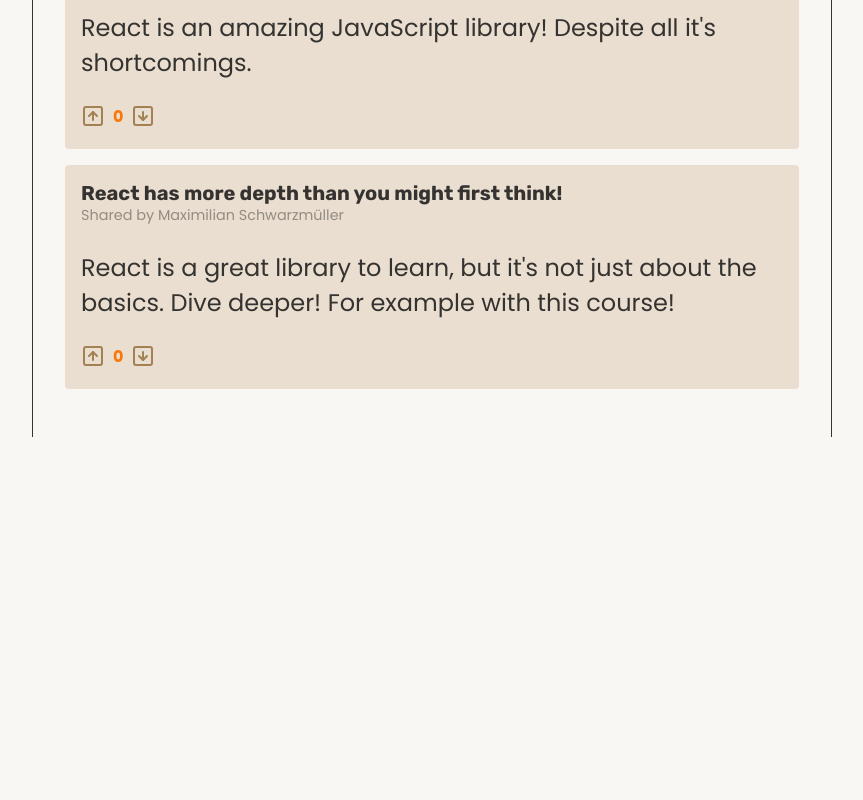
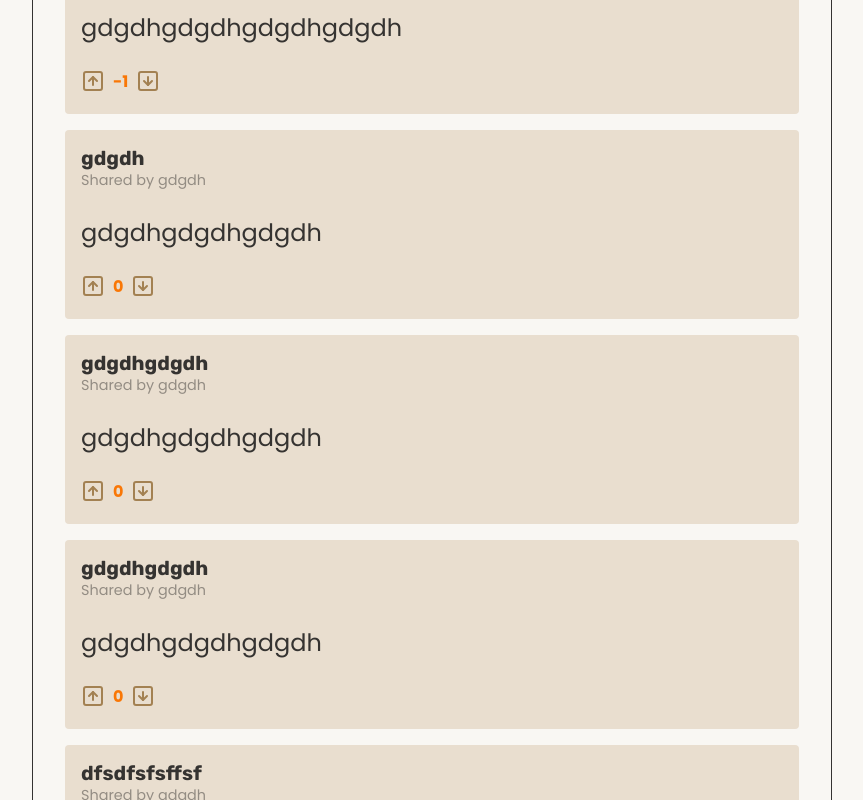
Before and after one commit to sreedhar-eg1/mastering-react-js, a React (Vite) app: page / in a window 1280 px wide. Shown: the part 860-1660 px from the top of the page, without its empty margins (208-1071 px from the left). Before the commit the page ends 1345 px from the top, so only its background shows below. Built offline with nearby package versions, Linux system fonts and the light colour scheme; data requests are answered from the project's data file.

Commit message:
completed advanced form actions

```diff
--- a/backend/db.json
+++ b/backend/db.json
@@ -1,5 +1,40 @@
 {
   "opinions": [
+    {
+      "id": 1743490266868,
+      "votes": -1,
+      "userName": "gdgdh",
+      "title": "gdgdhgdgdh",
+      "body": "gdgdhgdgdhgdgdhgdgdh"
+    },
+    {
+      "id": 1743490236991,
+      "votes": 0,
+      "userName": "gdgdh",
+      "title": "gdgdh",
+      "body": "gdgdhgdgdhgdgdh"
+    },
+    {
+      "id": 1743490229683,
+      "votes": 0,
+      "userName": "gdgdh",
+      "title": "gdgdhgdgdh",
+      "body": "gdgdhgdgdhgdgdh"
+    },
+    {
+      "id": 1743490202472,
+      "votes": 0,
+      "userName": "gdgdh",
+      "title": "gdgdhgdgdh",
+      "body": "gdgdhgdgdhgdgdh"
+    },
+    {
+      "id": 1743489637111,
+      "votes": 0,
+      "userName": "gdgdh",
+      "title": "dfsdfsfsffsf",
+      "body": "dfsdfsfsffsfdfsdfsfsffsf"
+    },
     {
       "id": 1,
       "userName": "Maximilian Schwarzmüller",
--- a/src/components/NewOpinion.jsx
+++ b/src/components/NewOpinion.jsx
@@ -1,27 +1,101 @@
+import { use } from "react";
+import { useActionState } from "react";
+import { OpinionsContext } from "../store/opinions-context";
+import Submit from "./Submit";
+
 export function NewOpinion() {
+  const { addOpinion } = use(OpinionsContext);
+
+  async function shareOpinionAction(prevFormState, formData) {
+    const userName = formData.get("userName");
+    const title = formData.get("title");
+    const body = formData.get("body");
+
+    let errors = [];
+
+    if (title.trim().length < 5) {
+      errors.push("Title must be atleast 5 characters long.");
+    }
+
+    if (body.trim().length < 10 || body.trim().length > 300) {
+      errors.push("Opinion should be between 10 and 300 characters long.");
+    }
+
+    if (!userName.trim()) {
+      errors.push("Please enter your name.");
+    }
+
+    if (errors.length > 0) {
+      return {
+        errors,
+        enteredValues: {
+          title,
+          body,
+          userName,
+        },
+      };
+    }
+
+    await addOpinion({
+      title,
+      body,
+      userName,
+    });
+
+    return { errors: null };
+  }
+
+  const [formState, formAction, pending] = useActionState(shareOpinionAction, {
+    errors: null,
+  });
+
   return (
     <div id="new-opinion">
       <h2>Share your opinion!</h2>
-      <form>
+      <form action={formAction}>
         <div className="control-row">
           <p className="control">
             <label htmlFor="userName">Your Name</label>
-            <input type="text" id="userName" name="userName" />
+            <input
+              type="text"
+              id="userName"
+              name="userName"
+              defaultValue={formState.enteredValues?.userName}
+            />
           </p>
 
           <p className="control">
             <label htmlFor="title">Title</label>
-            <input type="text" id="title" name="title" />
+            <input
+              type="text"
+              id="title"
+              name="title"
+              defaultValue={formState.enteredValues?.title}
+            />
           </p>
         </div>
         <p className="control">
           <label htmlFor="body">Your Opinion</label>
-          <textarea id="body" name="body" rows={5}></textarea>
+          <textarea
+            id="body"
+            name="body"
+            rows={5}
+            defaultValue={formState.enteredValues?.body}
+          ></textarea>
         </p>
 
-        <p className="actions">
+        {formState.errors && (
+          <ul className="errors">
+            {formState.errors.map((error) => (
+              <li key={error}>{error}</li>
+            ))}
+          </ul>
+        )}
+
+        {/* <p className="actions">
           <button type="submit">Submit</button>
-        </p>
+        </p> */}
+        <Submit />
       </form>
     </div>
   );
--- a/src/components/Opinion.jsx
+++ b/src/components/Opinion.jsx
@@ -1,4 +1,30 @@
+import { use } from "react";
+import { OpinionsContext } from "../store/opinions-context";
+import { useActionState } from "react";
+import { useOptimistic } from "react";
+
 export function Opinion({ opinion: { id, title, body, userName, votes } }) {
+  const { upvoteOpinion, downvoteOpinion } = use(OpinionsContext);
+
+  const [optimisticVotes, setVotesOptimistically] = useOptimistic(votes, (prevVotes, mode) =>
+    mode === "up" ? prevVotes + 1 : prevVotes - 1
+  );
+
+  async function upVoteAction() {
+    setVotesOptimistically('up')
+    await upvoteOpinion(id);
+  }
+
+  async function downVoteAction() {
+    setVotesOptimistically('down')
+    await downvoteOpinion(id);
+  }
+
+  const [upVoteFormstate, upVoteFormAction, upVotePending] =
+    useActionState(upVoteAction);
+  const [downVoteFormstate, downVoteFormAction, downVotePending] =
+    useActionState(downVoteAction);
+
   return (
     <article>
       <header>
@@ -7,7 +33,10 @@
       </header>
       <p>{body}</p>
       <form className="votes">
-        <button>
+        <button
+          formAction={upVoteFormAction}
+          disabled={upVotePending || downVotePending}
+        >
           <svg
             xmlns="http://www.w3.org/2000/svg"
             width="24"
@@ -25,9 +54,12 @@
           </svg>
         </button>
 
-        <span>{votes}</span>
+        <span>{optimisticVotes}</span>
 
-        <button>
+        <button
+          formAction={downVoteFormAction}
+          disabled={upVotePending || downVotePending}
+        >
           <svg
             xmlns="http://www.w3.org/2000/svg"
             width="24"
--- /dev/null
+++ b/src/components/Submit.jsx
@@ -0,0 +1,10 @@
+import { useFormStatus } from "react-dom"
+
+export default function Submit() {
+    // can be used in a component inside the form
+    const {pending} = useFormStatus()
+
+    return  <p className="actions">
+    <button type="submit" disabled={pending}>{pending ? 'Submitting...' : 'Submit'}</button>
+  </p>
+}
--- a/src/store/opinions-context.jsx
+++ b/src/store/opinions-context.jsx
@@ -37,7 +37,15 @@
     setOpinions((prevOpinions) => [savedOpinion, ...prevOpinions]);
   }
 
-  function upvoteOpinion(id) {
+  async function upvoteOpinion(id) {
+    const response = await fetch(`http://localhost:3000/opinions/${id}/upvote`, {
+      method: 'POST'
+    })
+
+    if (!response.ok) {
+      return
+    }
+
     setOpinions((prevOpinions) => {
       return prevOpinions.map((opinion) => {
         if (opinion.id === id) {
@@ -48,7 +56,14 @@
     });
   }
 
-  function downvoteOpinion(id) {
+  async function downvoteOpinion(id) {
+    const response = await fetch(`http://localhost:3000/opinions/${id}/downvote`, {
+    method: 'POST'
+  })
+
+  if (!response.ok) {
+    return
+  }
     setOpinions((prevOpinions) => {
       return prevOpinions.map((opinion) => {
         if (opinion.id === id) {
```
